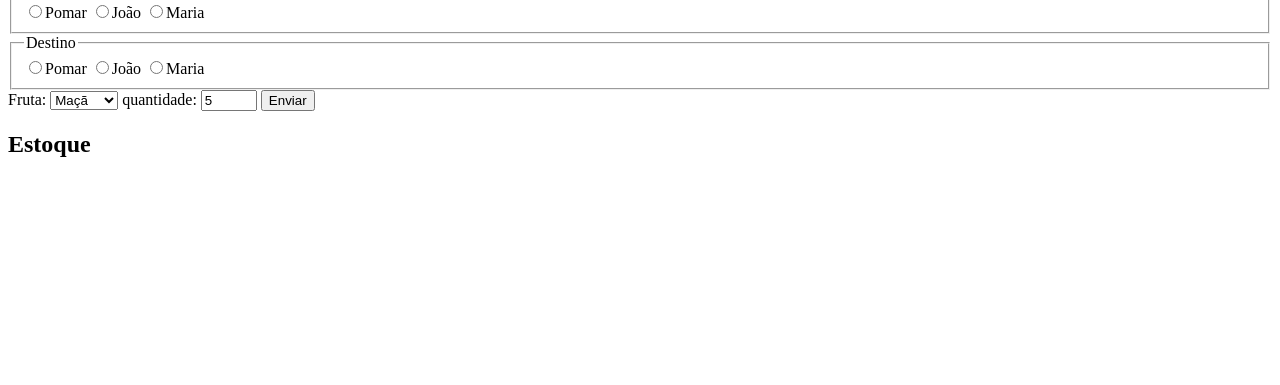
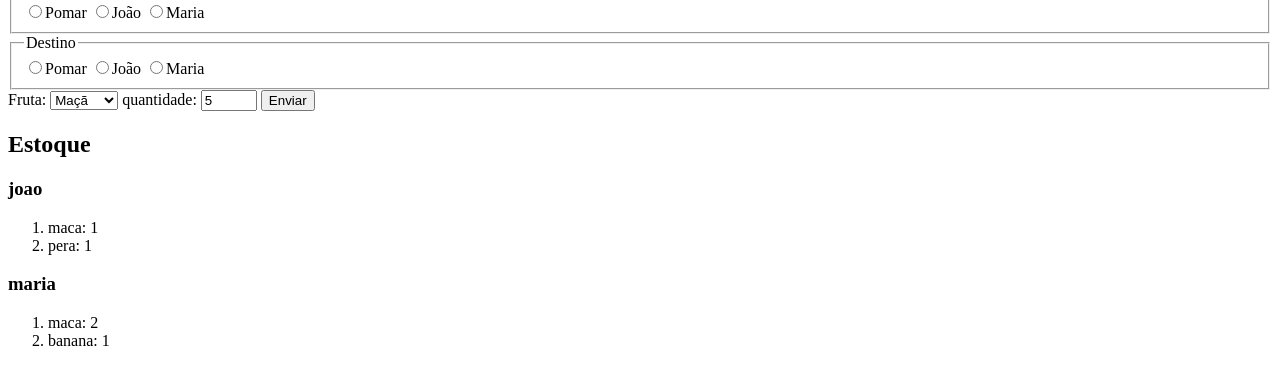
Before and after one commit to ufjf-dcc202/ufjf-dcc202-2023-3-a-atv12-Breno-Machado-exe, a website with bundled scripts: page index.html in a window 1280 px wide. Both pictures are taken after typing "5" into the empty fields and a click on the button "Enviar". Shown: the part 101-486 px from the top of the page. Built offline with nearby package versions, Linux system fonts and the light colour scheme.

Commit message:
alteraççoes

```diff
--- a/estoque.js
+++ b/estoque.js
@@ -17,3 +17,9 @@ let estoque = {
 export function getEstoque(){
     return structuredClone(estoque);
 }
+
+export function transacao(origem, destino, quantidade, fruta){
+    if(origem === 'pomar'){
+        estoque[destino][0].qtd += quantidade;
+    }
+}
--- a/index.html
+++ b/index.html
@@ -23,8 +23,7 @@
                 <fieldset>
                     <legend>Destino</legend>
                 <label>
-                    <input type="radio" name="destino" value="pomar">Pomar</label
-                <label>
+                    <input type="radio" name="destino" value="pomar">Pomar</label>
                 <input type="radio" name="destino" value="joao">João</label>
                 <label>
                 <input type="radio" name="destino" value="maria">Maria</label>
@@ -46,7 +45,9 @@
         </section>
         <section>
             <h2>Estoque</h2>
+            <h3>joao</h3>
             <ol id="olJoao" > </ol>
+            <h3>maria</h3>
             <ol id="olMaria"></ol>
 
         </section>
--- a/main.js
+++ b/main.js
@@ -1,3 +1,4 @@
+import { getEstoque, transacao } from "./estoque.js";
 
 
 document.entrada.addEventListener('submit',leFormulario);
@@ -6,13 +7,38 @@ document.entrada.addEventListener('submit',leFormulario);
 const olJoao = document.querySelector("#olJoao");
 const olMaria = document.querySelector("#olMaria");
 
+atualizaTela();
+
 function leFormulario (event) {
     event.preventDefault();
     const fruta = document.entrada.fruta.value;
-    const quantidade = document.entrada.quantidade.value;
+    const quantidade = document.entrada.quantidade.valueAsNumber;
     const origem = document.entrada.origem.value;
     const destino = document.entrada.destino.value;
 
     console.log(`solicitado: ${origem} doa ${quantidade} ${fruta} para ${destino}`);
     //document.entrada.submit();
+
+    transacao(origem, destino, quantidade, fruta);
+    atualizaTela();
 }
+
+function atualizaTela() {
+    const estoque = getEstoque();
+    const joao = estoque['joao'];
+    olJoao.innerHTML = " ";
+    for( let i=0 ; i<joao.length; i++){
+        const monte = joao[i];
+        const eli = document.createElement('li');
+        eli.innerText = `${monte.tipo}: ${monte.qtd}`;
+        olJoao.append(eli);
+    }
+    const maria = estoque['maria'];
+    olMaria.innerHTML = " ";
+    for( let i=0 ; i<maria.length; i++){
+        const monte = maria[i];
+        const eli = document.createElement('li');
+        eli.innerText = `${monte.tipo}: ${monte.qtd}`;
+        olMaria.append(eli);
+    }
+}
```
